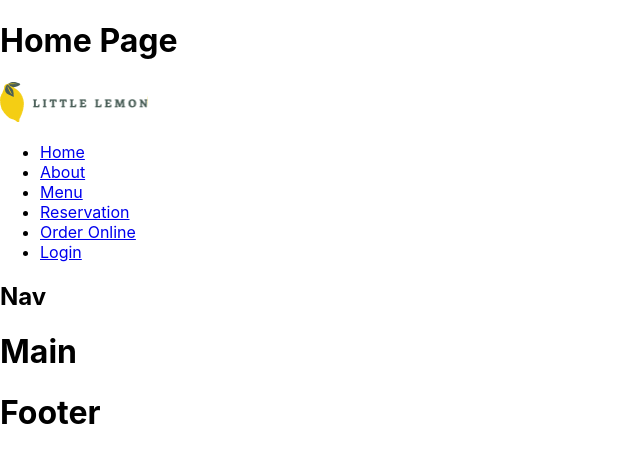
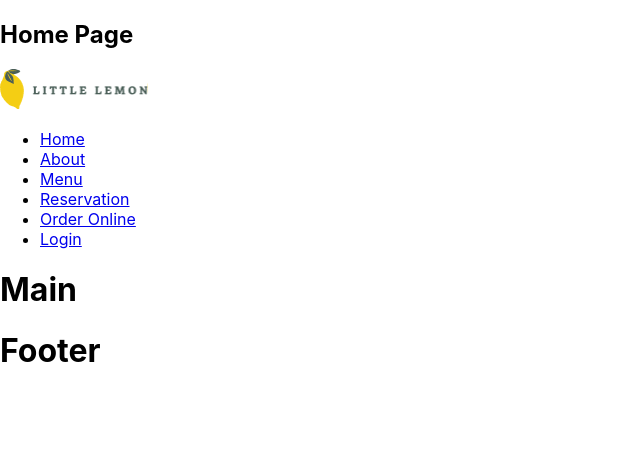
Before and after one commit to ProgramadorAlien/capstone-frontend-coursera, a React (Create React App) app: page / in a window 1280 px wide. Shown: the top 462 px of the page, without its empty margins (0-640 px from the left). Built offline with nearby package versions, Linux system fonts and the light colour scheme.

Commit message:
change functions to arrow functions

```diff
--- a/src/Components/Footer.js
+++ b/src/Components/Footer.js
@@ -1,4 +1,4 @@
-function Footer(){
+const Footer = () => {
     return <footer><h1>Footer</h1></footer>
 }
 
--- a/src/Components/Header.js
+++ b/src/Components/Header.js
@@ -1,21 +1,10 @@
 import React from "react";
-import Logo from '../Images/Logo.png';
 
-function Header(){
+
+const Header = () => {
     return(
      <header>
-         <h1>Home Page</h1>
-         <img src={Logo} alt="Description"/>
-         <nav>
-            <ul>
-             <li><a href="#" >Home</a></li>
-             <li><a href="#" >About</a></li>
-             <li><a href="#" >Menu</a></li>
-             <li><a href="#" >Reservation</a></li>
-             <li><a href="#" >Order Online</a></li>
-             <li><a href="#" >Login</a></li>
-            </ul>
-         </nav>
+
     </header>
 )}
 
--- a/src/Components/Main.js
+++ b/src/Components/Main.js
@@ -1,4 +1,4 @@
-function Main(){
+const Main = () => {
     return <main><h1>Main</h1></main>
 }
 
--- a/src/Components/Nav.js
+++ b/src/Components/Nav.js
@@ -1,5 +1,21 @@
-function Nav(){
-    return <nav><h2>Nav</h2></nav>
-}
+import React from "react";
+import Logo from '../Images/Logo.png';
+
+const Nav = () => {
+    return (
+    <nav>
+        <h1>Home Page</h1>
+        <img src={Logo} alt="Description"/>
+
+        <ul>
+            <li><a href="#" >Home</a></li>
+            <li><a href="#" >About</a></li>
+            <li><a href="#" >Menu</a></li>
+            <li><a href="#" >Reservation</a></li>
+            <li><a href="#" >Order Online</a></li>
+            <li><a href="#" >Login</a></li>
+        </ul>
+    </nav>
+)}
 
 export default Nav;
```
